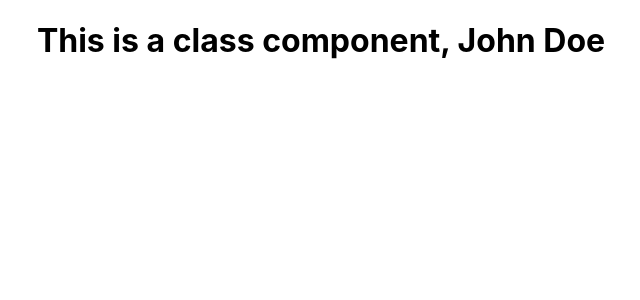
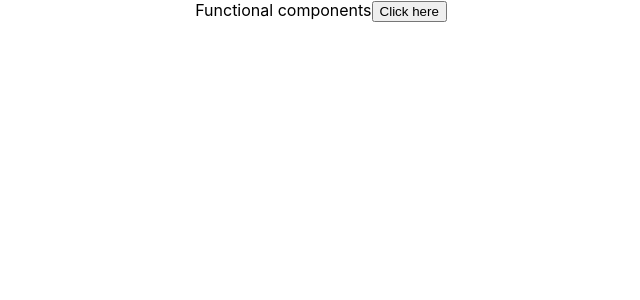
Before and after one commit to NinjaTeknik/First-React-App, a React (Create React App) app: page / in a window 1280 px wide. Shown: the top 300 px of the page, without its empty margins (319-959 px from the left). Built offline with nearby package versions, Linux system fonts and the light colour scheme.

Commit message:
Added: Event handling for functional component

```diff
--- a/src/App.js
+++ b/src/App.js
@@ -5,11 +5,12 @@
 //import Profile from './components/Profile';
 //import Counter from './components/Counter';
 import Resume from './components/Resume';
+import FunctionEvent from './components/FunctionEvent';
 
 function App() {
   return (
   <div className="App">
-    <Resume name="John" lastname="Doe"></Resume>
+    <FunctionEvent></FunctionEvent>
   </div>
   );
 }
--- /dev/null
+++ b/src/components/FunctionEvent.js
@@ -0,0 +1,18 @@
+function FunctionEvent(){
+  const handleClick = () => {
+    console.log("Button Clicked!");
+  }
+
+  //function handleClick(){
+    //console.log('Button is clicked')
+  //}
+
+  return(
+    <div>
+      Functional components
+      <button onClick={handleClick} >Click here</button>
+    </div>
+  )
+}
+
+export default FunctionEvent;
```
